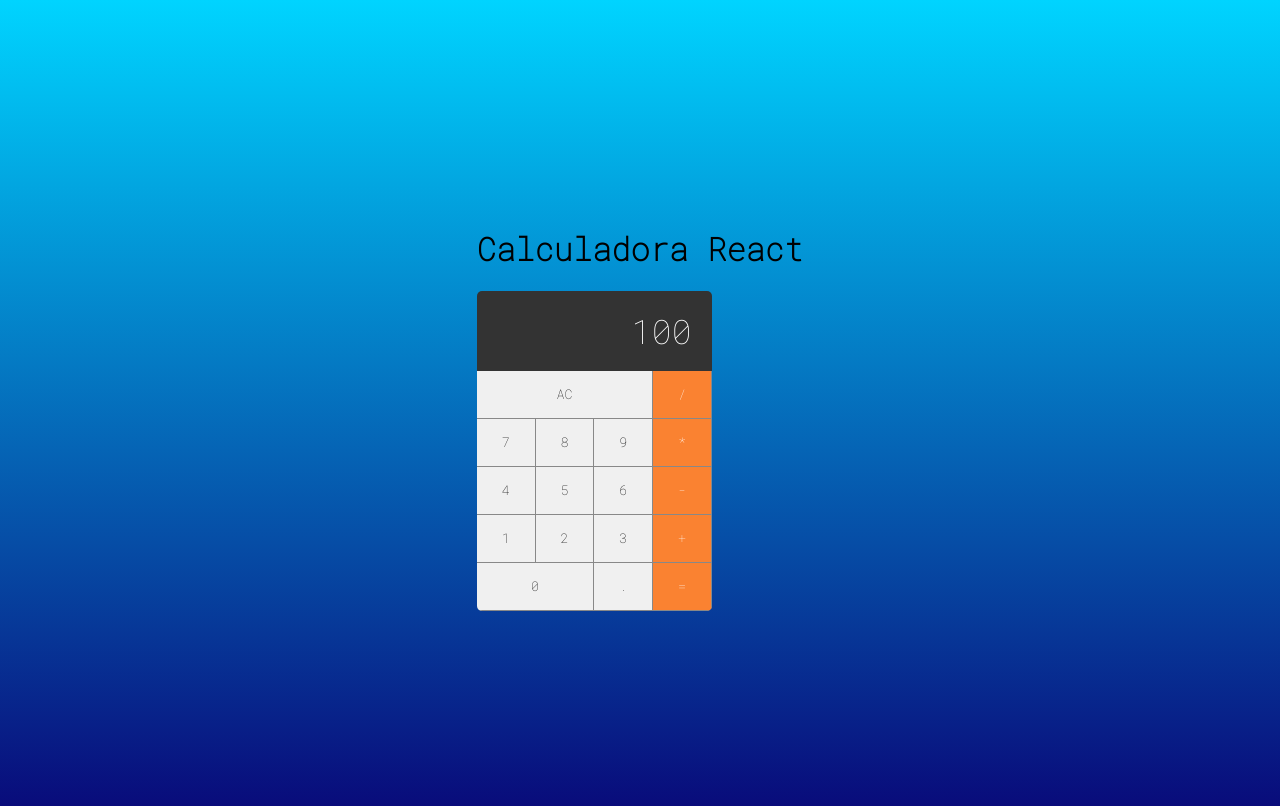
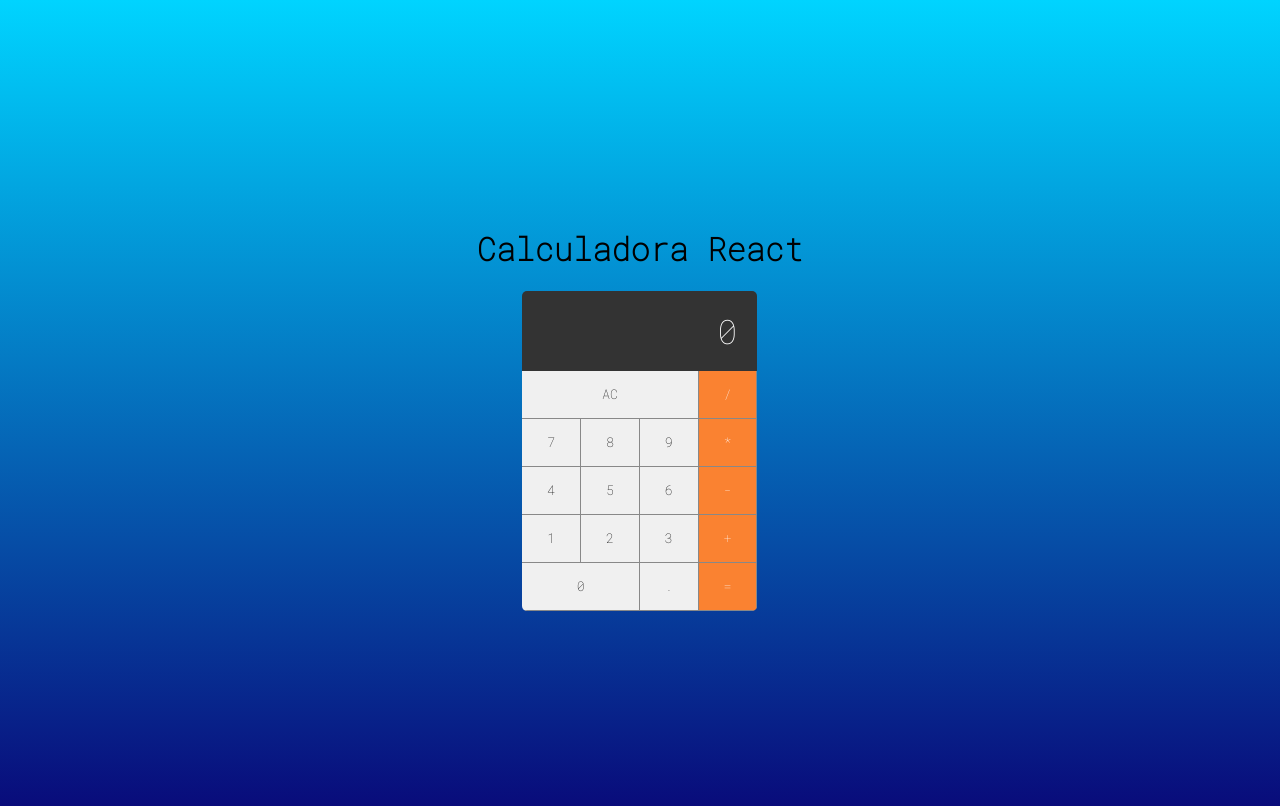
Before and after one commit to danielalves96/React-Calculator, a React (Create React App) app: page / in a window 1280 px wide. Shown: the top 806 px of the page. Built offline with nearby package versions, Linux system fonts and the light colour scheme.

Commit message:
Implementa primeira parte da lógica

```diff
--- a/src/index.js
+++ b/src/index.js
@@ -5,9 +5,9 @@
 
 
 ReactDOM.render(
-  <>
+  <center>
     <h1> Calculadora React </h1>
     <Calculator/>
-  </>,
+  </center>,
   document.getElementById('root')
 );
--- a/src/main/Calculator.jsx
+++ b/src/main/Calculator.jsx
@@ -3,10 +3,21 @@
 
 import Button from '../components/Button'
 import Display from '../components/Display'
+
+const intialState = {
+    displayValue: '0',
+    clearDisplay: false,
+    operation: null,
+    values: [0,0],
+    current: 0
+
+}
 export default class Calculator extends Component {
 
+    state = {...intialState}
+
     clearMemory() {
-        console.log('Limpar')
+        this.setState({...intialState})
     }
 
     setOperation(operation) {
@@ -14,7 +25,23 @@
     }
 
     addDigit(n){
-        console.log(n)
+        if (n ===  '.' && this.state.displayValue.includes('.')) {
+            return
+        }
+
+        const clearDisplay = this.state.displayValue === '0' || this.state.clearDisplay
+        const currentValue = clearDisplay ? '' : this.state.displayValue
+        const displayValue = currentValue + n
+        this.setState({displayValue,clearDisplay: false})
+
+        if (n !== '.') {
+            const i = this.state.current
+            const newValue = parseFloat(displayValue)
+            const values =  [...this.state.values]
+            values[i] = newValue
+            this.setState({values})
+            console.log(values)
+        }
     }
 
     render() {
@@ -24,7 +51,7 @@
 
         return (
             <div className="calculator">
-                <Display value={100}/>
+                <Display value={this.state.displayValue}/>
                 <Button label="AC" click={()=> this.clearMemory()} triple/>
                 <Button label="/" click={setOperation} operation/>
                 <Button label="7"click={addDigit}/>
```
